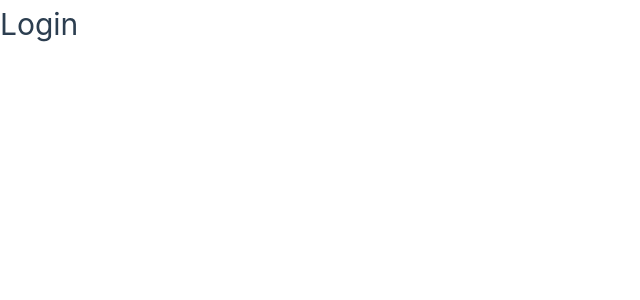
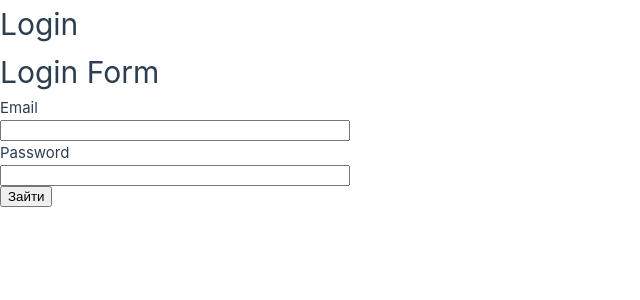
Before and after one commit to ImperatorYarik/React-Symfony-docker-template, a Vue app in the folder frontend/: page /login in a window 1280 px wide. Shown: the top 300 px of the page, without its empty margins (0-640 px from the left). Built offline with nearby package versions, Linux system fonts and the light colour scheme.

Commit message:
[FEATURE] Login form is done

```diff
--- /dev/null
+++ b/frontend/src/components/LoginForm.vue
@@ -0,0 +1,42 @@
+<script setup>
+import axios from "axios";
+import {reactive} from "vue";
+
+const form = reactive({
+  username: "",
+  password: "",
+});
+
+const login = async () => {
+  try {
+    const response = await axios.post('https://localhost/api/login_check', form);
+    console.log(response);
+    alert('Авторизовано');
+  }catch (error){
+    console.log('Login failed with an error', error)
+    alert('Login failed')
+  }
+};
+
+</script>
+
+<template>
+  <div>
+    <h1>Login Form</h1>
+    <form @submit.prevent="login" class="register-from">
+      <div>
+        <label for="email">Email</label>
+        <input type="email" name="email" id="email" v-model="form.username"/>
+      </div>
+      <div>
+        <label for="password">Password</label>
+        <input type="password" name="password" id="password" v-model="form.password"/>
+      </div>
+      <button type="submit">Зайти</button>
+    </form>
+  </div>
+</template>
+
+<style scoped>
+
+</style>
--- a/frontend/src/views/SignInPage.vue
+++ b/frontend/src/views/SignInPage.vue
@@ -1,11 +1,13 @@
 <script setup>
 
 
+import LoginForm from "@/components/LoginForm.vue";
 </script>
 
 <template>
   <div>
     <h1>Login</h1>
+    <LoginForm/>
   </div>
 </template>
 
```
